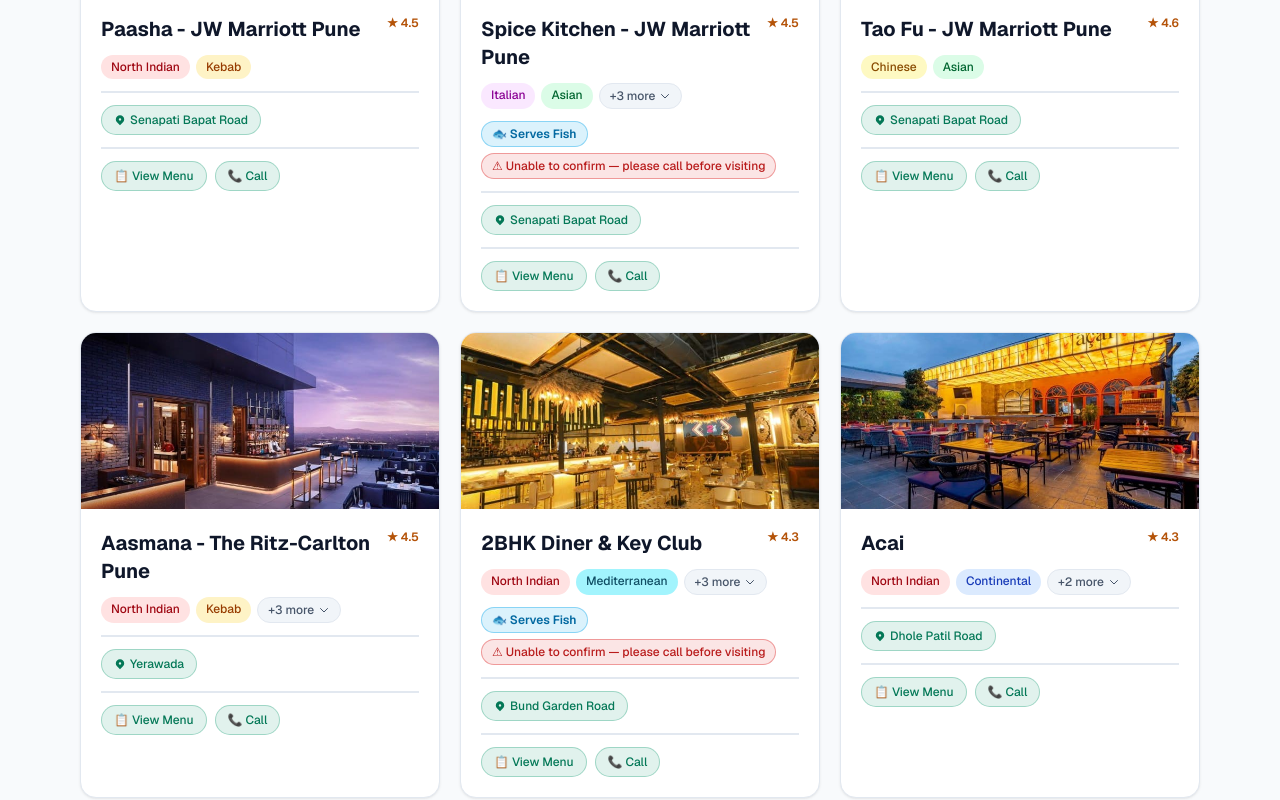
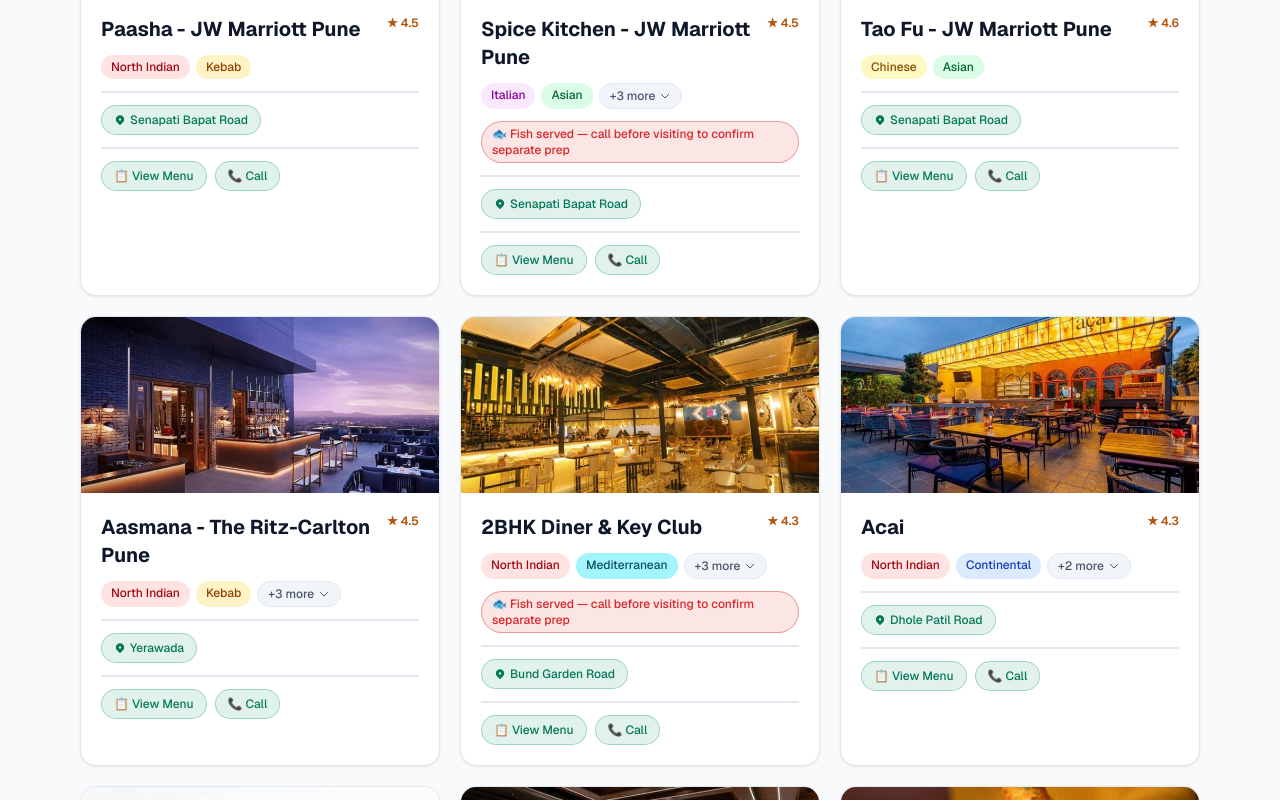
Before and after one commit to Sonic337/halal-pune, a Next.js app: page / in a window 1280 px wide. Shown: the part 8140-8940 px from the top of the page. Built offline with nearby package versions, Linux system fonts and the light colour scheme.

Commit message:
Revert "Restructure fish note: Serves Fish badge + detail pill below"
This reverts commit deafa65cbb717c91fd2ba6ab5f22ca324e30778e.

```diff
--- a/components/RestaurantCard.tsx
+++ b/components/RestaurantCard.tsx
@@ -324,34 +324,22 @@ export default function RestaurantCard({
       {restaurant.fishNote && (() => {
         const confirmed = restaurant.fishNote.includes("We've confirmed");
         return (
-          <div className="flex flex-col gap-1.5">
-            <span
-              className="flex items-center gap-1.5 text-xs font-semibold px-2.5 py-1 rounded-full w-fit"
-              style={{
-                backgroundColor: "color-mix(in srgb, #0ea5e9 15%, var(--color-surface))",
-                color: "#0369a1",
-                border: "1px solid color-mix(in srgb, #0ea5e9 40%, transparent)",
-              }}
-            >
-              🐟 Serves Fish
-            </span>
-            <span
+          <div
             title={restaurant.fishNote}
             className="flex items-center gap-1.5 text-xs font-medium px-2.5 py-1 rounded-full w-fit"
             style={confirmed ? {
               backgroundColor: "color-mix(in srgb, #0ea5e9 12%, var(--color-surface))",
-                color: "#0369a1",
+              color: "#0c4a6e",
               border: "1px solid color-mix(in srgb, #0ea5e9 35%, transparent)",
             } : {
               backgroundColor: "color-mix(in srgb, #dc2626 12%, var(--color-surface))",
-                color: "#b91c1c",
+              color: "#dc2626",
               border: "1px solid color-mix(in srgb, #dc2626 40%, transparent)",
             }}
           >
             {confirmed
-                ? "✓ Chicken kept separate — call ahead for extra care"
-                : "⚠ Unable to confirm — please call before visiting"}
-            </span>
+              ? "🐟 Fish served — chicken kept separate, call ahead for extra care"
+              : "🐟 Fish served — call before visiting to confirm separate prep"}
           </div>
         );
       })()}
```
Lines whose indentation alone changed are shown as unchanged.
